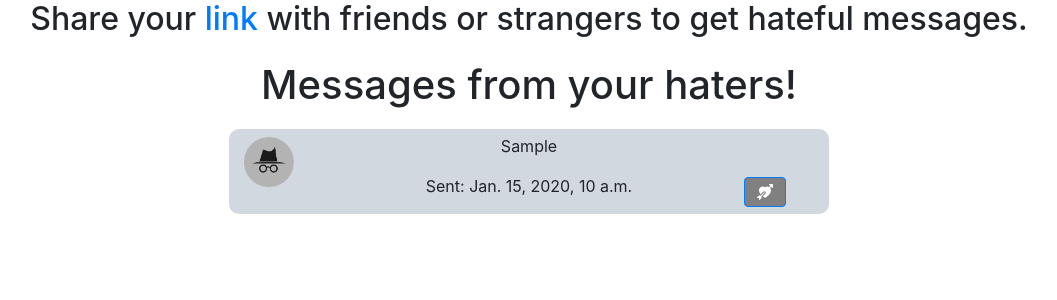
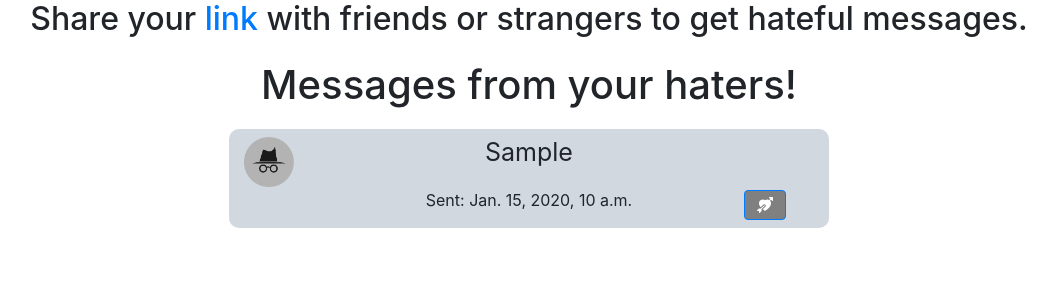
Before and after one commit to Abdelmasieh01/mysecrethater, a Django app: page /msgs/my_msgs/ in a window 1280 px wide. Shown: the part 56-356 px from the top of the page, without its empty margins (111-1168 px from the left). Run offline with Django 4.2, Linux system fonts and the light colour scheme; a user stored in the database is signed in; tables that the repository leaves empty hold one stand-in row (values such as "Sample post"); some libraries are stand-ins or nearby versions.

Commit message:
Update my_msgs.html

```diff
--- a/templates/msgs/my_msgs.html
+++ b/templates/msgs/my_msgs.html
@@ -65,7 +65,7 @@
           {% load static %} <img src="{% static 'msgs/images/icon.png' %}" style="height: 50px; width: 50px; margin-top: 7.5px;">
         </div>
         <div class="col-8 align-self-center" style="text-align: center; margin-top: 5px;">
-          <p style="overflow-wrap: break-word;">{{ msg.value }}</p>
+          <p style="overflow-wrap: break-word; font-size: 25px;">{{ msg.value }}</p>
           <p>Sent: {{ msg.date }}</p>
         </div>
         <div class="col align-self-end">
```
